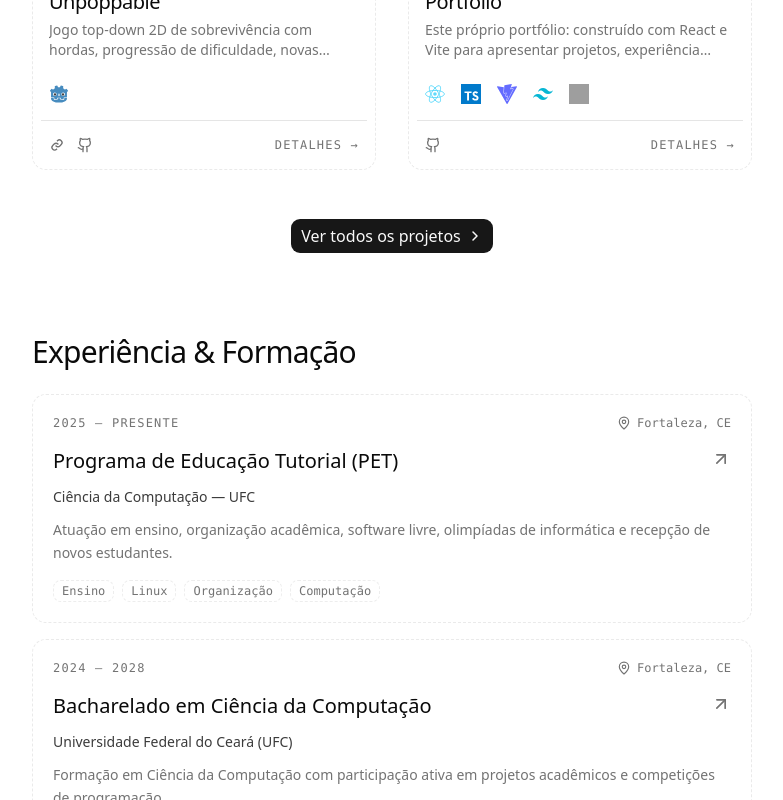
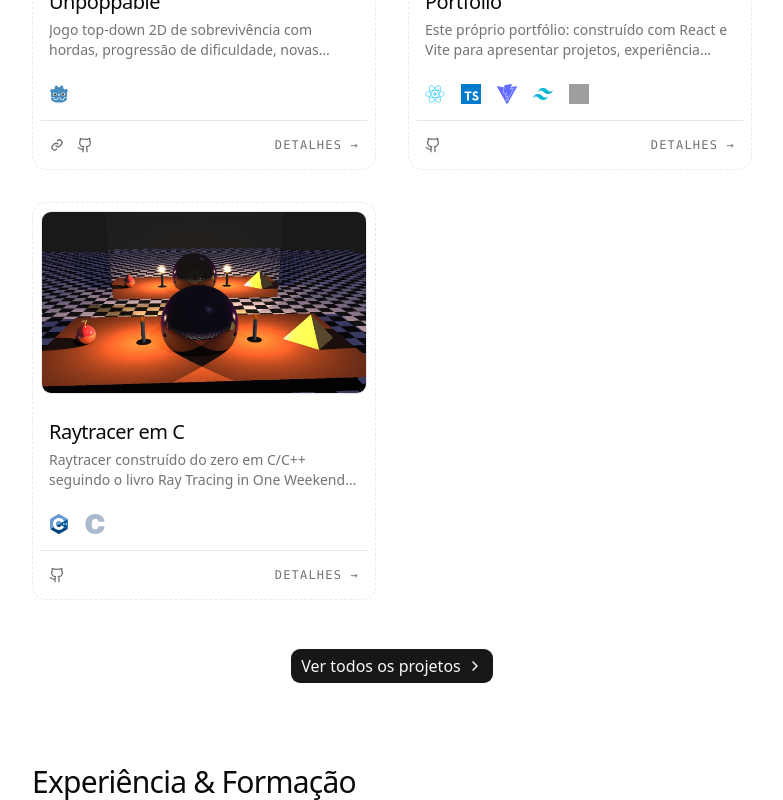
Before and after one commit to Iwakura9/Portfolio, a React (Vite) app: page / in a window 1280 px wide. Shown: the part 1772-2572 px from the top of the page, without its empty margins (243-1026 px from the left). Built offline with nearby package versions, Linux system fonts and the light colour scheme; no server answers; grey boxes are pictures that could not be loaded.

Commit message:
Adiciona projeto Raytracer em C à seção de projetos
Inclui link normal para o repositório GitHub. Imagem do card é um
frame renderizado real do projeto (output_perspective.ppm convertido
para JPEG).

```diff
--- a/src/data/projects.ts
+++ b/src/data/projects.ts
@@ -172,6 +172,37 @@ export const projects: Project[] = [
     ],
     githubLink: "https://github.com/Iwakura9/Portfolio",
   },
+  {
+    slug: "raytracer",
+    name: { pt: "Raytracer em C", en: "Raytracer in C" },
+    imgSrc: "/projects/raytracer.jpg",
+    description: {
+      pt: "Raytracer construído do zero em C/C++ seguindo o livro Ray Tracing in One Weekend, evoluído para um renderizador interativo com OpenGL.",
+      en: "Raytracer built from scratch in C/C++ following the Ray Tracing in One Weekend book, evolved into an interactive OpenGL renderer.",
+    },
+    about: {
+      pt: "Projeto de raytracing desenvolvido a partir do livro Ray Tracing in One Weekend, começando por um núcleo simples em C/C++ com câmera, esferas e materiais básicos. A partir dessa base, o projeto evoluiu para uma versão interativa que usa OpenGL (via GLFW e GLEW) e ImGui para renderizar e ajustar a cena em tempo real, em vez de gerar apenas uma imagem estática ao final da execução. A versão final suporta múltiplas primitivas geométricas (esferas, cones, cilindros e malhas de triângulos), materiais, texturas, transformações de objetos e fontes de luz na cena.",
+      en: "A ray tracing project built from the Ray Tracing in One Weekend book, starting with a simple C/C++ core with a camera, spheres and basic materials. From that base, the project evolved into an interactive version using OpenGL (via GLFW and GLEW) and ImGui to render and tweak the scene in real time, instead of just producing a static image at the end of execution. The final version supports multiple geometric primitives (spheres, cones, cylinders and triangle meshes), materials, textures, object transforms and scene light sources.",
+    },
+    features: {
+      pt: [
+        "Núcleo de raytracing em C/C++ baseado no livro Ray Tracing in One Weekend",
+        "Renderizador interativo em OpenGL com GLFW, GLEW e ImGui",
+        "Suporte a múltiplas primitivas: esferas, cones, cilindros e malhas de triângulos",
+        "Materiais, texturas e transformações de objetos na cena",
+        "Fontes de luz configuráveis na cena",
+      ],
+      en: [
+        "C/C++ ray tracing core based on the Ray Tracing in One Weekend book",
+        "Interactive OpenGL renderer with GLFW, GLEW and ImGui",
+        "Support for multiple primitives: spheres, cones, cylinders and triangle meshes",
+        "Materials, textures and object transforms in the scene",
+        "Configurable light sources in the scene",
+      ],
+    },
+    techStack: [projectTech.cpp, projectTech.c],
+    githubLink: "https://github.com/Iwakura9/Raytracer",
+  },
 ];
 
 // End of projects data
```
Also changed, not shown: public/projects/raytracer.jpg (added).
